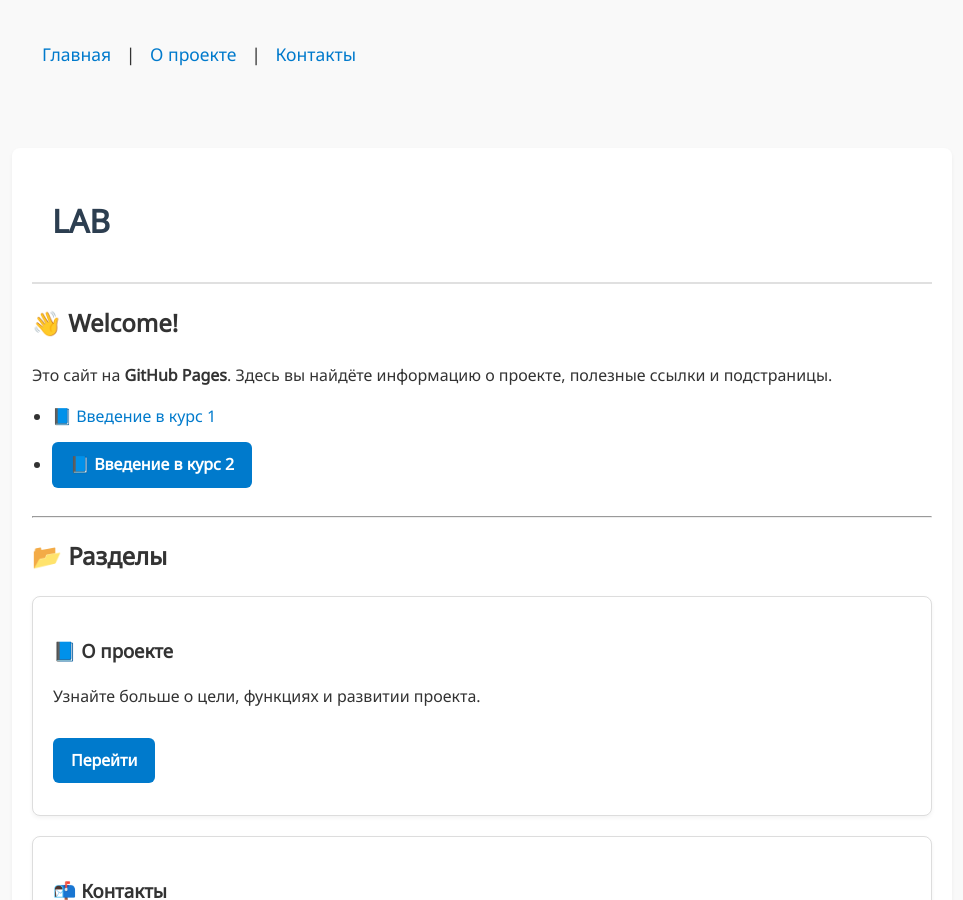
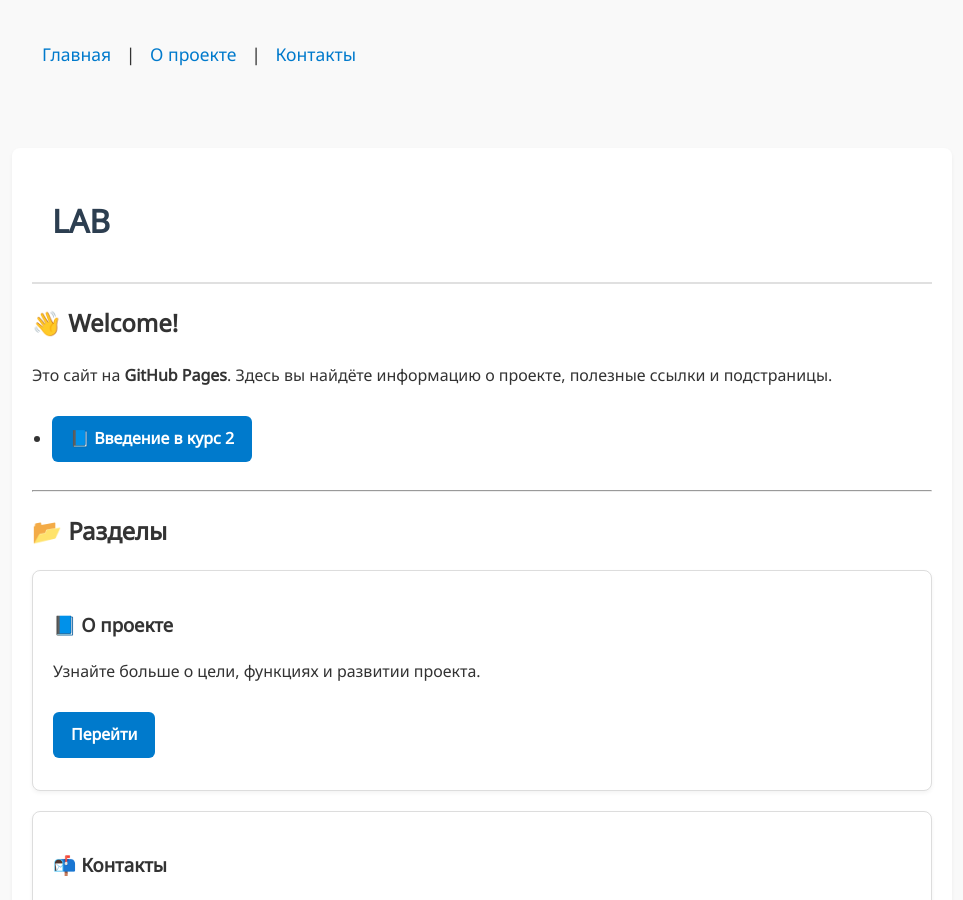
Before and after one commit to lab-rnu-lv/lab, a Jekyll site: the page built from index.md, in a window 1280 px wide and 900 px high. Shown: the whole window, without its empty margins (158-1121 px from the left). Built offline with Jekyll 4.4.1, drawn with Linux system fonts in a browser that asks for light colours.

Commit message:
Update index.md

```diff
--- a/index.md
+++ b/index.md
@@ -6,7 +6,6 @@ title: LAB
 # 👋 Welcome!
 
 Это сайт на **GitHub Pages**. Здесь вы найдёте информацию о проекте, полезные ссылки и подстраницы.
-- [📘 Введение в курс 1](/courses/01-intro/)
 - <a class="button" href="{{ '/courses/01-intro/' | relative_url }}">📘 Введение в курс 2</a>
 
 
```
